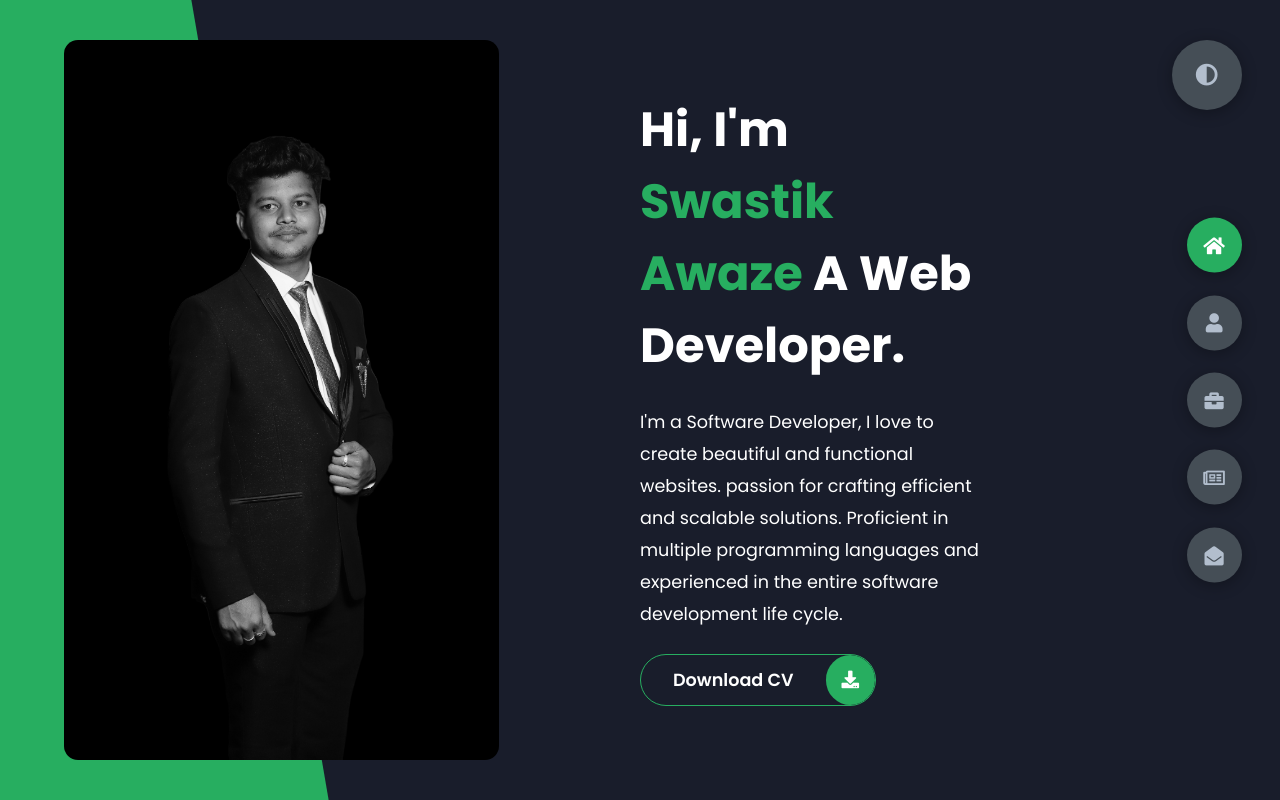
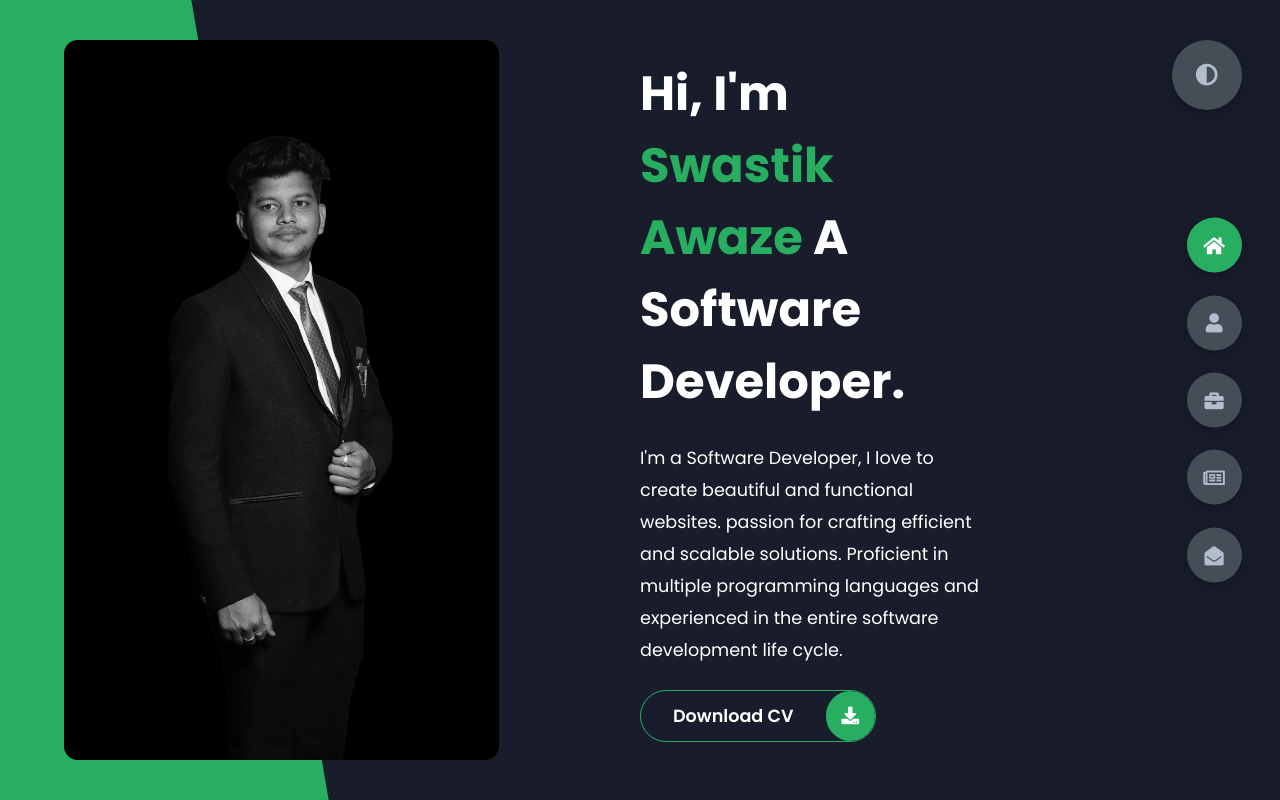
Before and after one commit to swastik1112/swaswebsite.github.io, a plain HTML site: page index.html in a window 1280 px wide. Drawn offline with Linux system fonts and the light colour scheme.

Commit message:
Update index.html

```diff
--- a/index.html
+++ b/index.html
@@ -23,7 +23,7 @@
             <div class="right-header">
                 <h1 class="name">
                     Hi, I'm <span>Swastik Awaze</span>
-                    A Web Developer.
+                    A Software Developer.
                 </h1>
                 <p>
                     I'm a Software Developer, I love to create beautiful and functional websites.
```
